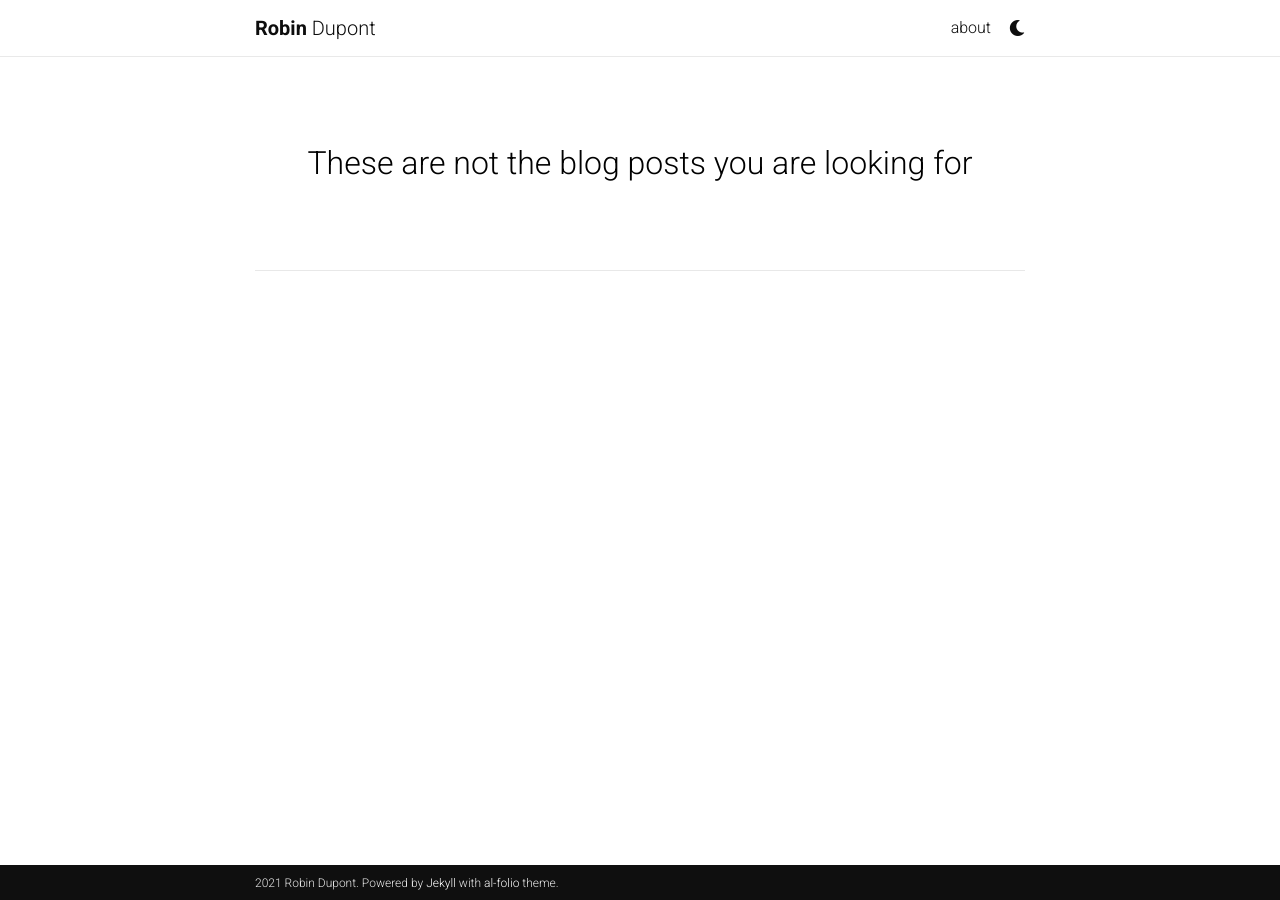
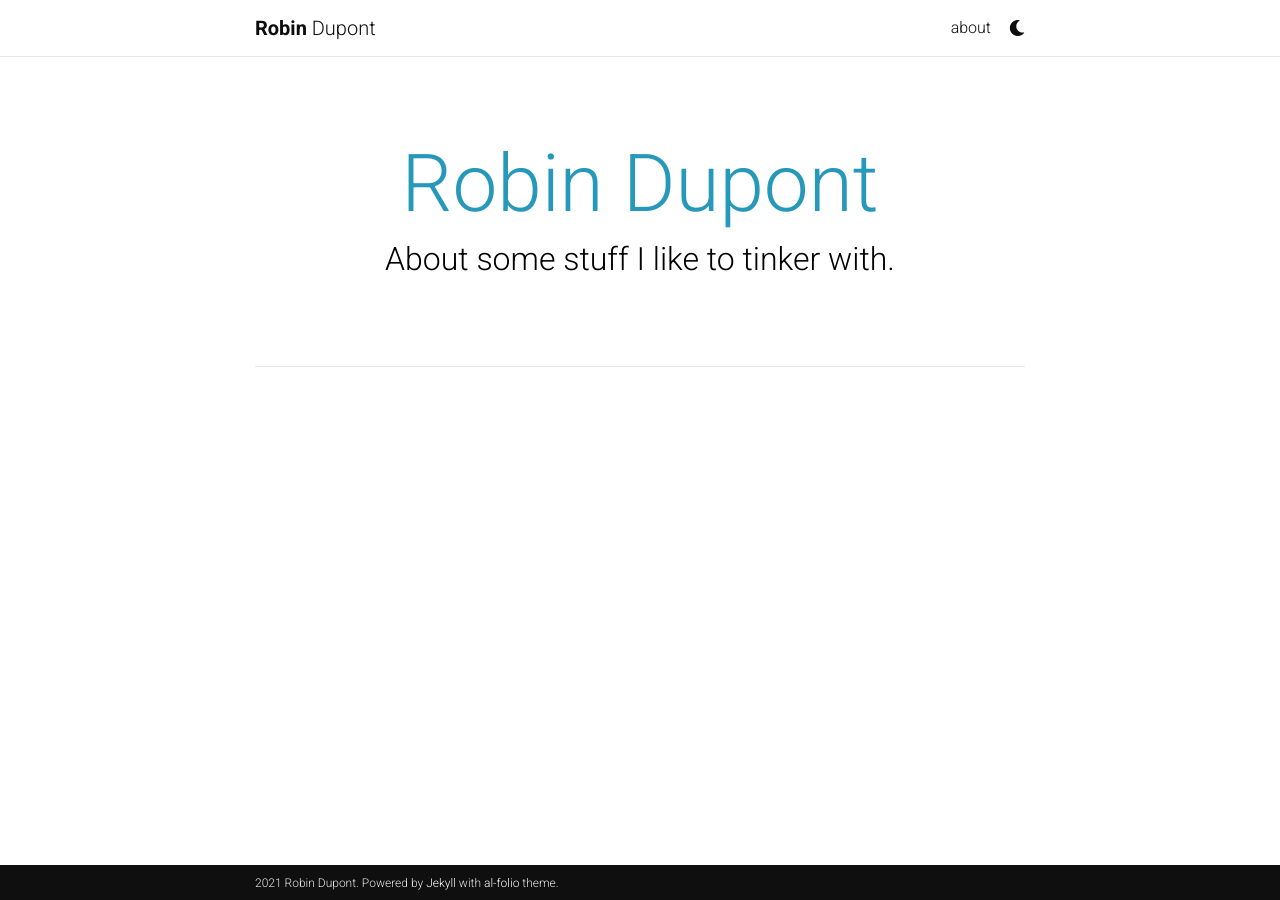
Before and after one commit to N0ciple/n0ciple.github.io, a Jekyll site: the page built from blog/index.html, in a window 1280 px wide. Built offline with Jekyll 4.4.1, drawn with Linux system fonts in a browser that asks for light colours; nearby versions of some CDN libraries; the list of posts is cut into pages by our own code; comment, search, counter and statistics services are not loaded; a style sheet for code colours, icons or effects is not loaded.

Commit message:
Edit blog name and description

```diff
--- a/_config.yml
+++ b/_config.yml
@@ -73,8 +73,8 @@ panelbear_analytics: null # panelbear analytics site ID
 # Blog
 # -----------------------------------------------------------------------------
 
-blog_name:   # your blog must have a name for it to show up in the nav bar
-blog_description: These are not the blog posts you are looking for
+blog_name: Robin Dupont   # your blog must have a name for it to show up in the nav bar
+blog_description: About some stuff I like to tinker with.
 permalink: /blog/:year/:title/
 
 # Pagination
```
